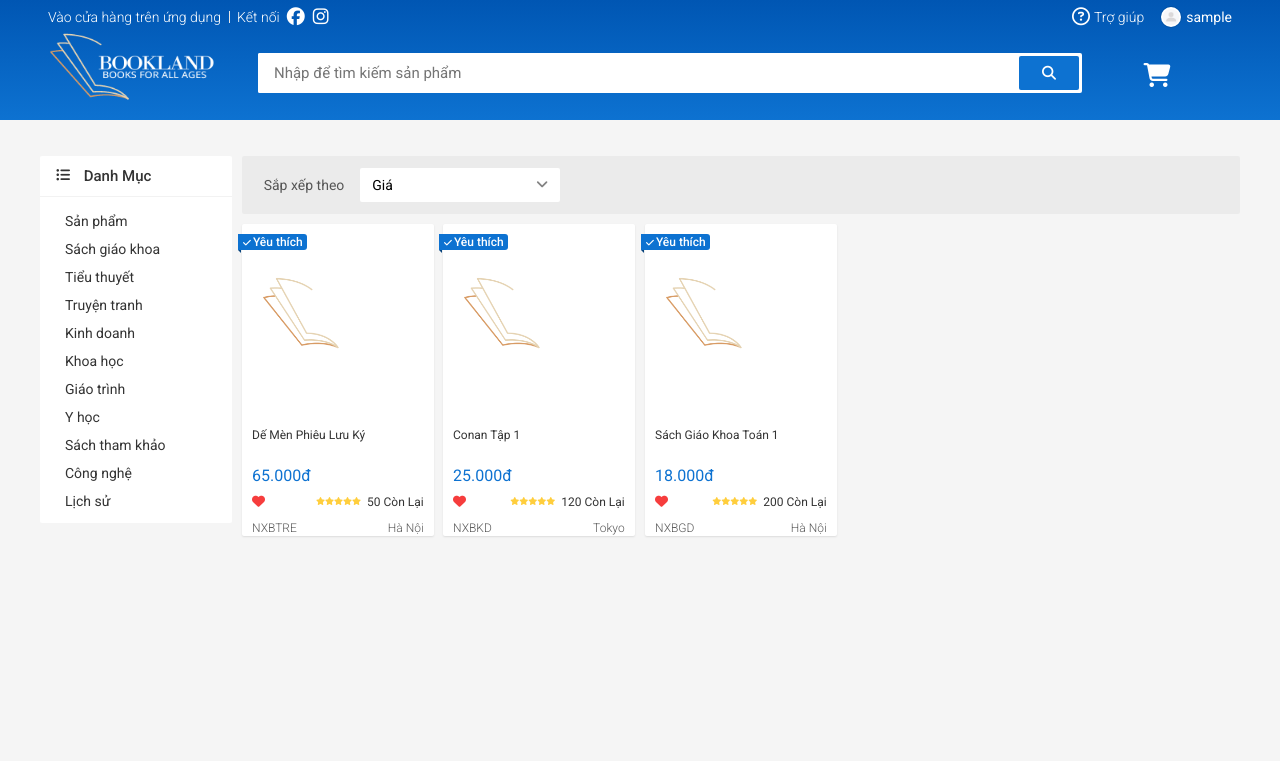
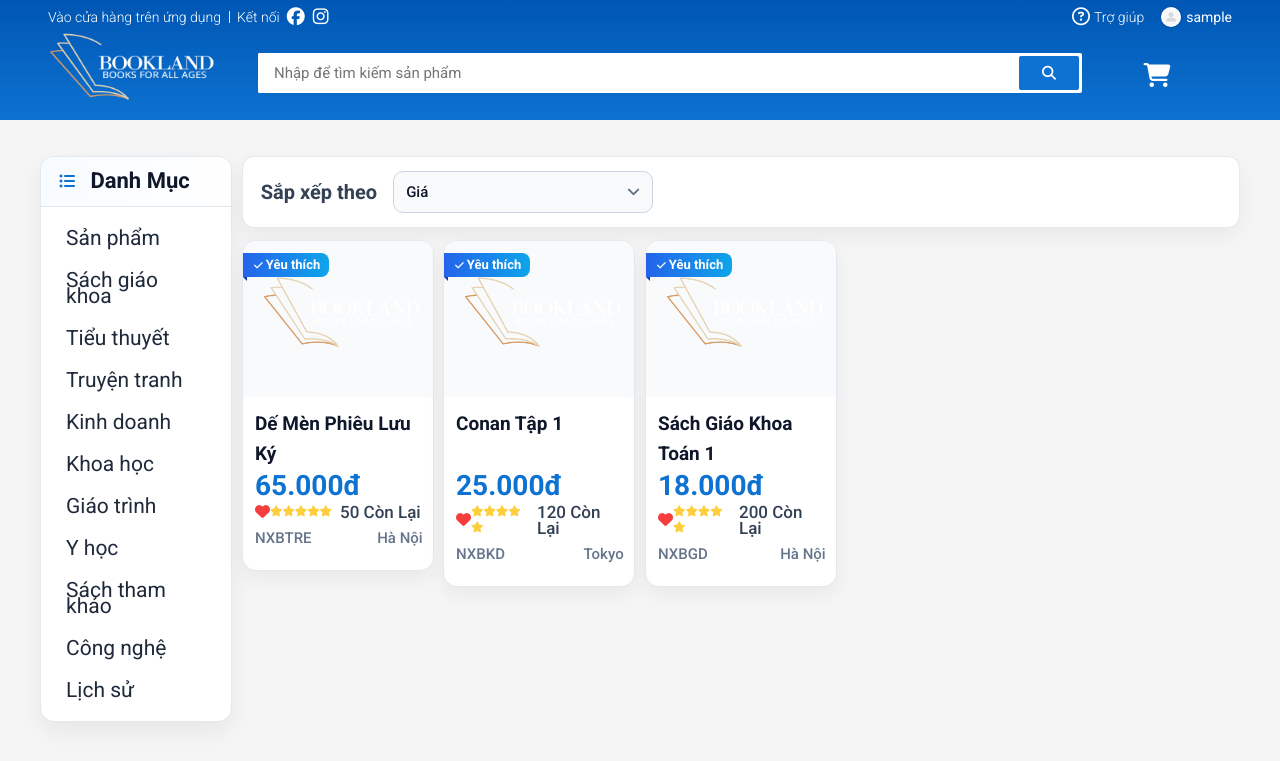
Before and after one commit to BaoMinhne/the-book-store-web-page, a PHP site: page /homepage.php in a window 1280 px wide. Shown: the top 761 px of the page. Run offline with PHP 8.4, Linux system fonts and the light colour scheme; the visitor is signed in with stand-in values (Sample User, id 1); data that the repository does not hold is empty.

Commit message:
Modernize homepage catalog layout and product cards

```diff
--- a/assets/css/main.css
+++ b/assets/css/main.css
@@ -870,121 +870,101 @@
     padding-top: 36px;
 }
 
+
 .category{
-    background-color: var(--white-color);
-    border-radius: 2px;
+    background: #ffffff;
+    border-radius: 14px;
+    border: 1px solid #e2e8f0;
+    box-shadow: 0 10px 25px rgba(15, 23, 42, 0.06);
+    overflow: hidden;
 }
 
 .category__heading{
-    font-size: 1.5rem;
-    color: var(--text-color);
-    padding: 12px 16px;
-    font-weight: 500;
-    border-bottom: 1px solid rgba(0, 0, 0, 0.05);
+    font-size: 2.2rem;
+    color: #0f172a;
+    padding: 16px 18px;
+    font-weight: 700;
+    border-bottom: 1px solid #e2e8f0;
     text-transform: capitalize;
+    margin: 0;
+    background: linear-gradient(90deg, #f8fbff, #ffffff);
+}
+
+.category__heading-icon{
+    font-size: 1.6rem;
+    margin-right: 10px;
+    position: relative;
+    top: -1px;
+    color: #0d72d1;
+}
+
+.category-list{
+    padding: 12px;
+    list-style: none;
     margin: 0;
 }
 
-.category__heading-icon{
-    font-size: 1.4rem;
-    margin-right: 10px;
-    position: relative;
-    top: -1px;
+.category-item + .category-item {
+    margin-top: 4px;
 }
-
-.category-list{
-    padding:0 0 8px 0;
-    list-style: none;
-    margin-left: 9px;
-    margin-bottom: 0;
-}
-
 
 .category-item__link{
     text-decoration: none;
-    color: var(--text-color);
-    font-size: 1.4rem;
-    padding: 6px 16px;
+    color: #1e293b;
+    font-size: 2.1rem;
+    padding: 10px 12px;
     display: block;
     position: relative;
-    right: 0;
-    transition: right linear 0.1s;
-    border: none;
-    /* background-color: var(--white-color); */
+    border-radius: 8px;
+    border: 1px solid transparent;
+    transition: all 0.2s ease;
 }
 
 .category-item__link::before{
     content: "";
     position: absolute;
-    top: 50%;
-    left: 6px;
-    transform: translateY(-50%);
-    border: 4px solid;
-    border-color: transparent transparent transparent transparent ;
+    left: 0;
+    top: 10px;
+    bottom: 10px;
+    width: 4px;
+    border-radius: 999px;
+    background: transparent;
 }
 
-/* transition dùng để định nghĩa chuyển động */
-
-.category-item__link:hover{
-    color: rgba(0, 0, 0, 0.6);
-    right: -4px;
-    cursor: pointer;
-
+.category-item__link:hover,
+.category-item__link:focus{
+    color: #0d72d1;
+    background: #eff6ff;
+    border-color: #bfdbfe;
+    outline: none;
 }
 
-.category-item__link:active {
-    right: -4px;
-    color: var(--primary-color);
+.category-item__link:hover::before,
+.category-item__link:focus::before{
+    background: #0d72d1;
 }
-
-.category-item__link:focus{
-    right: -4px;
-    color: var(--primary-color);
-}
-
-.category-item__link:focus::before{
-    /* content: ""; */
-    border-color: transparent transparent transparent var(--primary-color);
-}
-
-/* .category-item__link:hover,
-.category-item__link.active .category-item__link::before{
-    color: rgba(0, 0, 0, 0.6);
-    right: -4px;
-    cursor: pointer;
-    border-color: transparent transparent transparent rgba(0, 0, 0, 0.6);
-}
-
-.category-item__link:focus,
-.category-item__link:focus::before {
-    right: -4px;
-    color: var(--primary-color);
-    border-color: transparent transparent transparent var(--primary-color);
-} */
 
 /* sort + filter */
 .home-filter{
-    background-color: rgba(0, 0, 0, 0.04);
+    background: #ffffff;
+    border: 1px solid #e2e8f0;
     display: flex;
     align-items: center;
-    padding: 12px 22px;
-    border-radius: 2px;
-
-
+    padding: 14px 18px;
+    border-radius: 12px;
+    box-shadow: 0 8px 20px rgba(15, 23, 42, 0.05);
 }
 
 .home-filter__label{
     margin-right: 16px;
+    font-size: 2rem;
+    color: #334155;
+    font-weight: 600;
 }
 
 .home-filter__btn{
     margin-right: 12px;
     min-width: 90px;
-}
-
-.home-filter__label{
-    font-size: 1.4rem;
-    color: #555555;
 }
 
 .home-filter__page{
@@ -1013,8 +993,6 @@
 .home-filter__page-btn{
     flex: 1px;
     display: flex;
-    /* align-items: center;
-    justify-content: center; */
     text-decoration: none;
     background-color: var(--white-color);
 }
@@ -1038,60 +1016,54 @@
     color: #555555;
 }
 
-
-
 /* Product item */
 .home-product-item{
-    background-color: var(--white-color);
-    margin-top: 10px;
+    background: #ffffff;
+    margin-top: 12px;
     position: relative;
-    border-radius: 2px;
-    box-shadow: 0 1px 2px 0 rgba(0, 0, 0, 0.1);
-    transition: transform linear 0.1s;
-    /* khai báo khi có chuyển động sẽ tạo animation */
+    border-radius: 14px;
+    border: 1px solid #e2e8f0;
+    box-shadow: 0 8px 20px rgba(15, 23, 42, 0.05);
+    transition: transform .2s ease, box-shadow .2s ease;
     will-change: transform;
     display: block;
     text-decoration: none;
+    overflow: hidden;
 }
 
 .home-product{
     margin-bottom: 10px;
 }
 
+.home-product .grid__row{
+    row-gap: 8px;
+}
+
 .home-product-item:hover{
-    box-shadow: 0 1px 20px 0 rgba(0, 0, 0, 0.05);
-    transform: translateY(-2px);
-    /* khi hover vào sẽ cho chuyển động lên trục Y lên -2px */
+    box-shadow: 0 16px 30px rgba(37, 99, 235, 0.15);
+    transform: translateY(-6px);
 }
 
 .home-product-item__img{
-    padding-top: 100%;
+    padding-top: 82%;
     background-repeat: no-repeat;
-    background-size: contain;
+    background-size: cover;
     background-position: center;
-    /* border-top-left-radius: 2px;
-    border-top-right-radius: 2px; */
-
+    background-color: #f8fafc;
 }
-/* padding: 100% - 100% là chiều ngang của thẻ chứa nó
-
-*/
 
 .home-product-item__name{
-    font-size: 1.2rem;
-    font-weight: 400;
-    color: var(--text-color);
-    line-height: 1.8rem;
-    height: 3.6rem;
+    font-size: 1.9rem;
+    font-weight: 600;
+    color: #0f172a;
+    line-height: 1.6;
+    height: 6.1rem;
     overflow: hidden;
-    display: block;
     display: -webkit-box;
     -webkit-box-orient: vertical;
     -webkit-line-clamp: 2;
     text-overflow: ellipsis;
-    /*gấp đôi line-height lên để quy định chỉ có 2 dòng được hiển thị
-    và dùng overflow hidden để ẩn đi các dòng thừa*/
-    margin: 10px 10px 6px;
+    margin: 12px 12px 8px;
 }
 
 .home-product-item__price{
@@ -1100,35 +1072,25 @@
     flex-wrap: wrap;
 }
 
-/* .home-product-item__price-old{
-    font-size: 1.4rem;
-    color: #888;
-    margin-left: 10px;
-    text-decoration: line-through;
-} */
-
 .home-product-item__price-new{
-    font-size: 1.6rem;
-    color: var(--primary-color);
-    margin-left: 10px;
+    font-size: 2.8rem;
+    color: #0d72d1;
+    font-weight: 700;
+    margin-left: 12px;
 }
 
 .home-product-item__action {
     display: flex;
     justify-content: space-between;
-    margin: 10px;
+    margin: 10px 12px;
     align-items: center;
 }
 
 /* Like CSS */
 .home-product-item__like{
-    font-size: 1.3rem;
+    font-size: 1.5rem;
     cursor: pointer;
 }
-
-/* .home-product-item__like-icon-empty{
-
-} */
 
 i.home-product-item__like-icon-fill{
     display: none;
@@ -1144,11 +1106,9 @@ i.home-product-item__like-icon-fill{
 }
 
 .home-product-item__rating{
-    font-size: 0.8rem;
+    font-size: 1.1rem;
     color: #e4e4e4;
     margin-left: auto;
-    /* đẩy phần rating sát vào phần sold
-    - khi đặt auto nó sẽ đẩy đến khi nào động tới 1 item khác */
 }
 
 .home-product-item__rated {
@@ -1156,18 +1116,18 @@ i.home-product-item__like-icon-fill{
 }
 
 .home-product-item__sold{
-    font-size: 1.2rem;
-    color: var(--text-color);
-    margin-left: 6px;
+    font-size: 1.7rem;
+    color: #334155;
+    margin-left: 8px;
+    font-weight: 500;
 }
 
 .home-product-item__origin{
     display: flex;
-    /* justify-content: space-between; */
-    margin: 0 10px;
-    color: #595959;
-    font-size: 1.2rem;
-    font-weight: 300;
+    margin: 0 12px 12px;
+    color: #64748b;
+    font-size: 1.5rem;
+    font-weight: 500;
 }
 
 .home-product-item__brand{
@@ -1181,42 +1141,36 @@ i.home-product-item__like-icon-fill{
 /* thẻ yêu thích cho sản phẩm */
 .home-product-item__favourite{
     position: absolute;
-    top: 10px;
-    left: -4px;
-    color: var(--primary-color);
-    background-color: currentColor;
-    /* thuộc tính giúp màu hiện tại luôn ăn theo màu hiện tại của color */
-    font-size: 1.2rem;
-    font-weight: 500;
-    line-height: 1.6rem;
-    padding-right: 4px;
-    border-top-right-radius: 3px;
-    border-bottom-right-radius: 3px;
+    top: 12px;
+    left: 0;
+    color: #fff;
+    background: linear-gradient(90deg, #2563eb, #0ea5e9);
+    font-size: 1.3rem;
+    font-weight: 600;
+    line-height: 1.8rem;
+    padding: 3px 9px 3px 7px;
+    border-top-right-radius: 8px;
+    border-bottom-right-radius: 8px;
 }
-
 
 .home-product-item__favourite::after{
     content: "";
     position: absolute;
     left: 0;
-    bottom: -3px;
-    border-top: 3px solid currentColor;
-    /* currentcolor lúc này sẽ ăn theo color của thẻ cha */
-    filter: brightness(60%);
-    /* filter brightness dùng để giảm độ sáng của màu
-    trong trường họp này nó sẽ giảm độ sáng của màu hiện tại đi 40% */
-    border-left: 3px solid transparent;
+    bottom: -4px;
+    border-top: 4px solid #1d4ed8;
+    filter: brightness(80%);
+    border-left: 4px solid transparent;
 }
 
 .home-product-item__favourite span{
     color: var(--white-color);
-
 }
 
 .home-product-item__favourite i{
-    font-size: 0.9rem;
+    font-size: 1rem;
     color: var(--white-color);
-    margin: 0 2px 0 5px;
+    margin: 0 3px 0 4px;
 }
 
 /* Thẻ giảm giá cho sản phẩm */
@@ -1350,3 +1304,65 @@ i.home-product-item__like-icon-fill{
     color: #b91c1c;
     font-size: 1.3rem;
 }
+
+.home-filter .select-input {
+    min-width: 260px;
+    height: 42px;
+    border-radius: 10px;
+    border: 1px solid #cbd5e1;
+    background: #f8fafc;
+}
+
+.home-filter .select-input__label {
+    font-size: 1.5rem;
+    color: #0f172a;
+    font-weight: 500;
+}
+
+.home-filter .select-input__icon {
+    color: #64748b;
+    font-size: 1.5rem;
+}
+
+.home-filter .select-input__list {
+    border-radius: 10px;
+    border: 1px solid #e2e8f0;
+    box-shadow: 0 12px 24px rgba(15, 23, 42, 0.12);
+}
+
+.home-filter .select-input__link a {
+    font-size: 1.4rem;
+}
+
+@media (max-width: 1023px) {
+    .category__heading {
+        font-size: 1.8rem;
+    }
+
+    .category-item__link {
+        font-size: 1.7rem;
+    }
+
+    .home-filter {
+        flex-wrap: wrap;
+        gap: 10px;
+    }
+
+    .home-filter__label {
+        font-size: 1.6rem;
+        margin-right: 8px;
+    }
+
+    .home-filter .select-input {
+        min-width: 200px;
+    }
+
+    .home-product-item__name {
+        font-size: 1.6rem;
+        height: 5.2rem;
+    }
+
+    .home-product-item__price-new {
+        font-size: 2.2rem;
+    }
+}
```
